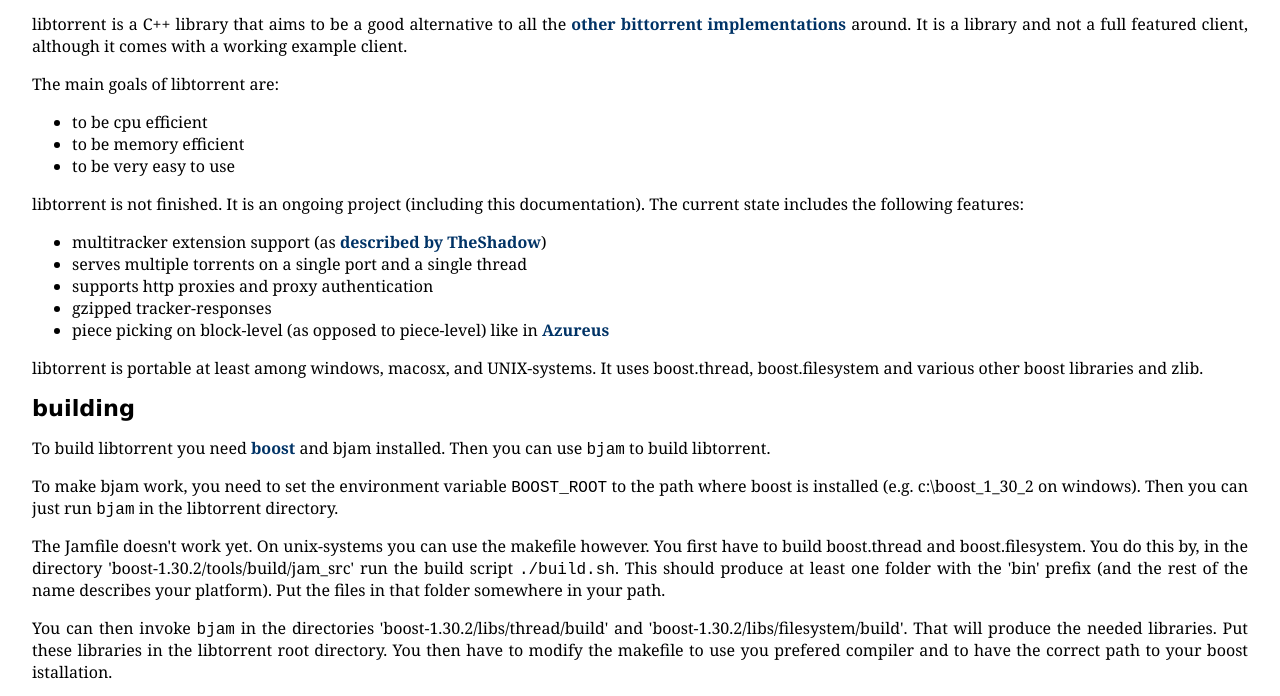
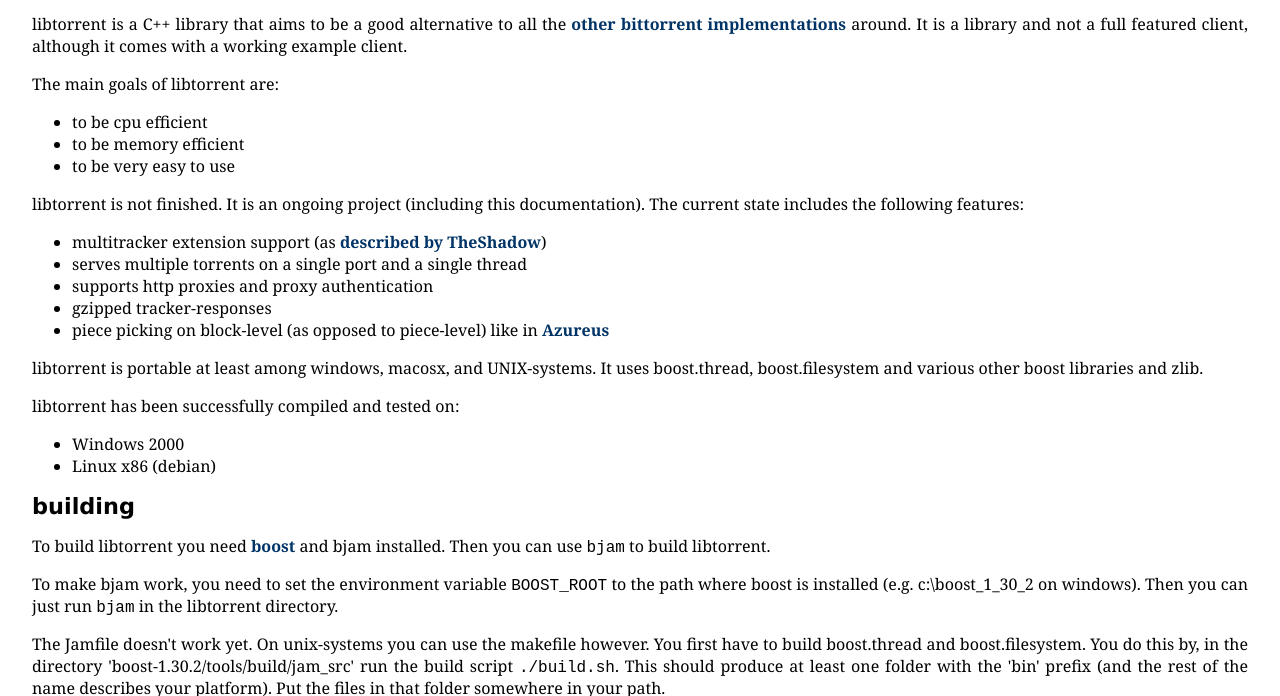
Before and after one commit to mirror/libtorrent, a plain HTML site: page docs/index.html in a window 1280 px wide. Shown: the part 106-802 px from the top of the page. Drawn offline with Linux system fonts and the light colour scheme.

Commit message:
*** empty log message ***
git-svn-id: https://svn.code.sf.net/p/libtorrent/code/trunk@8 a83610d8-ad2a-0410-a6ab-fc0612d85776

```diff
--- a/docs/index.html
+++ b/docs/index.html
@@ -59,6 +59,15 @@
 libtorrent is portable at least among windows, macosx, and UNIX-systems. It uses boost.thread,
 boost.filesystem and various other boost libraries and zlib.
 </p>
+
+<p>
+libtorrent has been successfully compiled and tested on:
+</p>
+
+<ul>
+	<li>Windows 2000
+	<li>Linux x86 (debian)
+</ul>
 
 <h1>building</h1>
 
```
